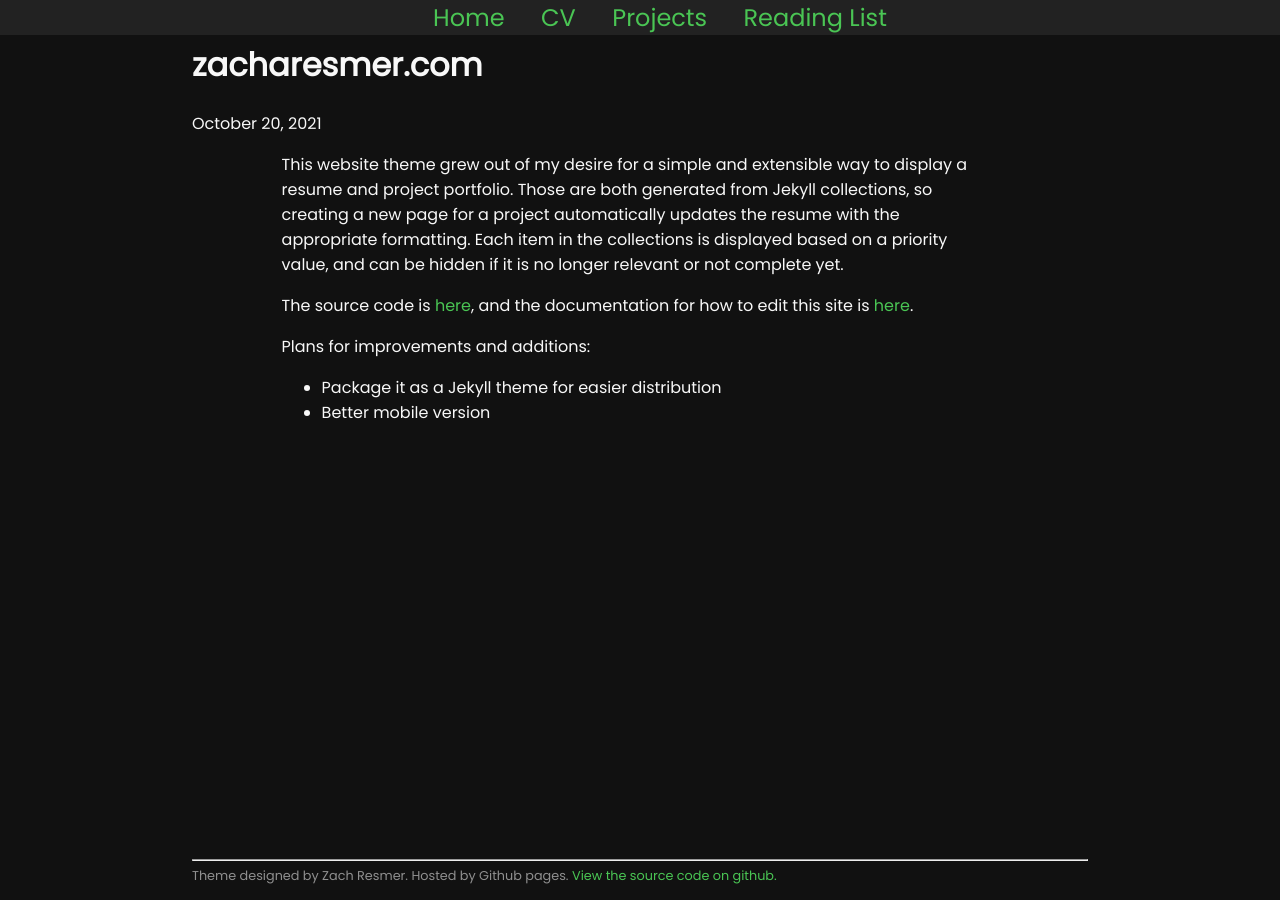
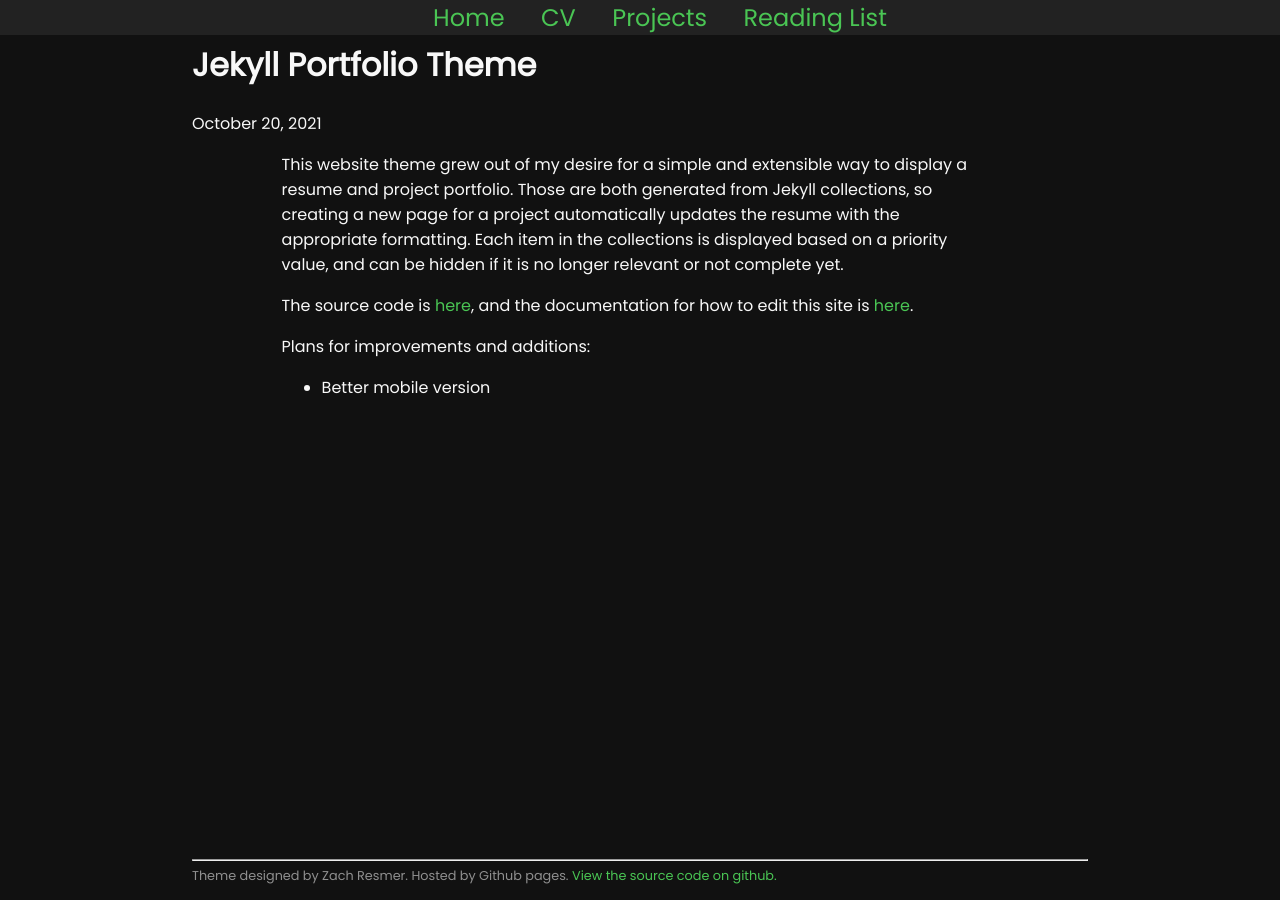
Before and after one commit to zacharesmer/zacharesmer.github.io, a Jekyll site: the page built from _projects/this-website.md, in a window 1280 px wide. Built offline with Jekyll 4.4.1, drawn with Linux system fonts in a browser that asks for light colours.

Commit message:
make website a template

```diff
--- a/_projects/this-website.md
+++ b/_projects/this-website.md
@@ -1,16 +1,15 @@
 ---
 layout: project
-title: zacharesmer.com
+title: Jekyll Portfolio Theme
 date: Oct 20 2021
 categories:
-description: "My website, a simple and extensible portfolio theme built with Jekyll"
+description: "A simple and extensible portfolio theme built with Jekyll"
 show: true
 priority: 100
 ---
 This website theme grew out of my desire for a simple and extensible way to display a resume and project portfolio. Those are both generated from Jekyll collections, so creating a new page for a project automatically updates the resume with the appropriate formatting. Each item in the collections is displayed based on a priority value, and can be hidden if it is no longer relevant or not complete yet.
 
-The source code is [here](https://github.com/zacharesmer/zacharesmer), and the documentation for how to edit this site is [here](/how-to-edit/).
+The source code is [here](https://github.com/zacharesmer/portfolio-theme), and the documentation for how to edit this site is [here](/how-to-edit/).
 
 Plans for improvements and additions:
-- Package it as a Jekyll theme for easier distribution
 - Better mobile version
```
